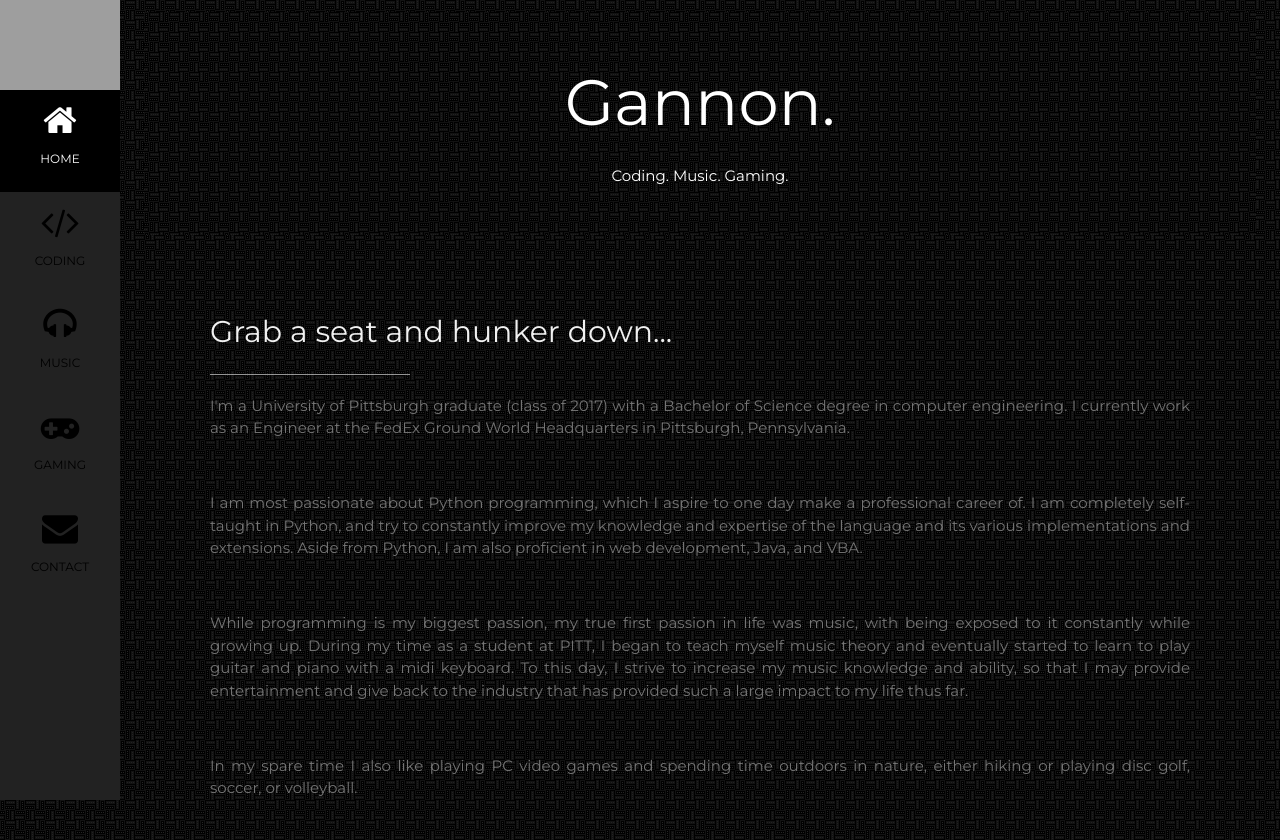
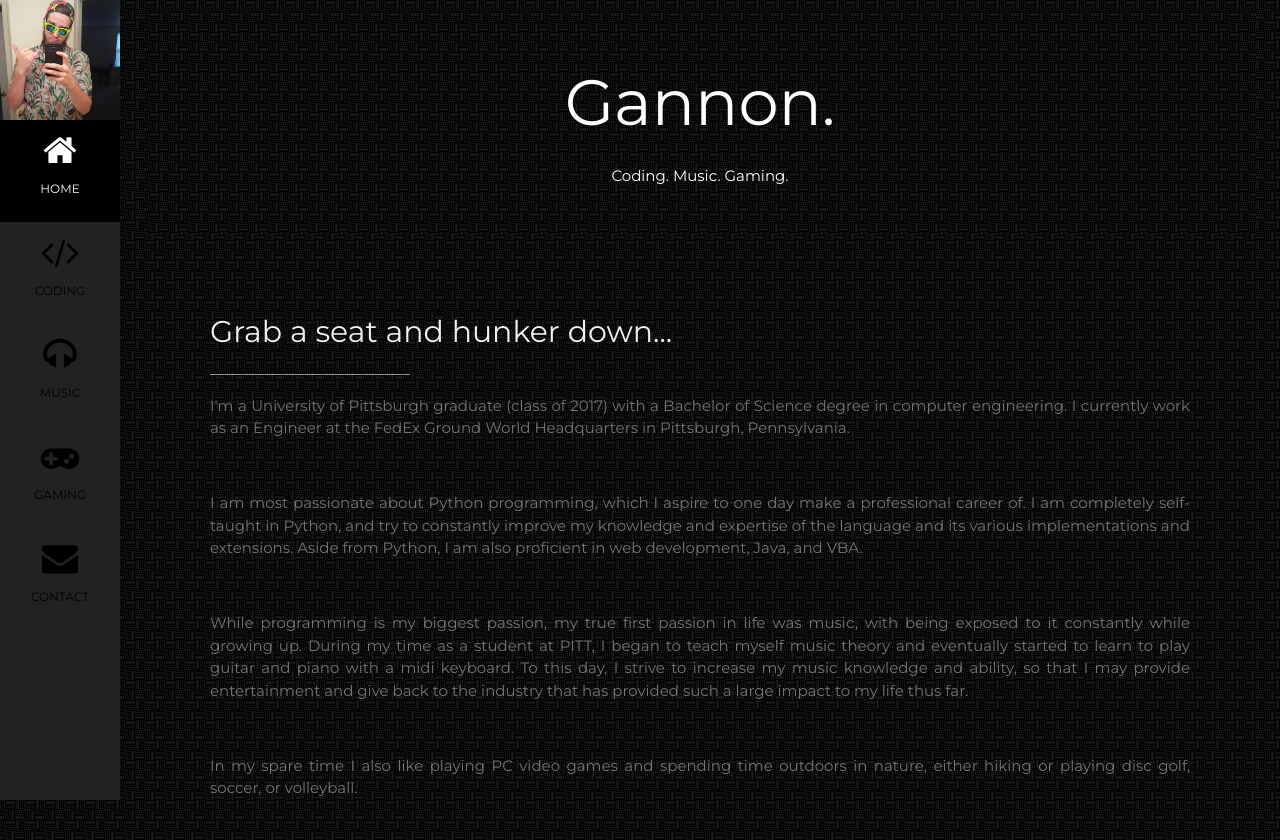
Before and after one commit to NonnagHcaz/www.ifnameismain.com, a Django app: page / in a window 1280 px wide. Shown: the top 840 px of the page. Run offline with Django 3.2, Linux system fonts and the light colour scheme; grey boxes are pictures that could not be loaded.

Commit message:
Lets see if this works...

```diff
--- a/home/templates/base.html
+++ b/home/templates/base.html
@@ -6,6 +6,7 @@
    <link rel="stylesheet" href="https://www.w3schools.com/w3css/4/w3.css">
    <link rel="stylesheet" href="https://fonts.googleapis.com/css?family=Montserrat">
    <link rel="stylesheet" href="https://cdnjs.cloudflare.com/ajax/libs/font-awesome/4.7.0/css/font-awesome.min.css">
+   <link rel="shortcut icon" type="image/png" href="/static/favicon.ico"/>
    <style>
       body, h1,h2,h3,h4,h5,h6 {font-family: "Montserrat", sans-serif}
       .w3-row-padding img {margin-bottom: 12px}
@@ -27,7 +28,7 @@
       <!-- Icon Bar (Sidebar - hidden on small screens) -->
       <nav class="w3-sidebar w3-bar-block w3-small w3-hide-small w3-center">
          <!-- Avatar image in top left corner -->
-         <img src="/w3images/avatar_smoke.jpg" style="width:100%">
+         <img src="/static/img/avatar.jpg" style="width:100%">
          <a href="#" class="w3-bar-item w3-button w3-padding-large w3-black">
             <i class="fa fa-home w3-xxlarge"></i>
             <p>HOME</p>
--- a/personal_page/settings.py
+++ b/personal_page/settings.py
@@ -119,7 +119,10 @@ USE_TZ = True
 # Static files (CSS, JavaScript, Images)
 # https://docs.djangoproject.com/en/1.11/howto/static-files/
 
-STATIC_URL = '/static/'
+SITE_ROOT = os.path.dirname(os.path.realpath(__file__))
+STATICFILES_DIRS = (
+  os.path.join(SITE_ROOT, 'static/'),
+)
 
 # Logging
 
```
Also changed, not shown: home/static/favicon.ico (added), home/static/img/avatar.jpg (added).
